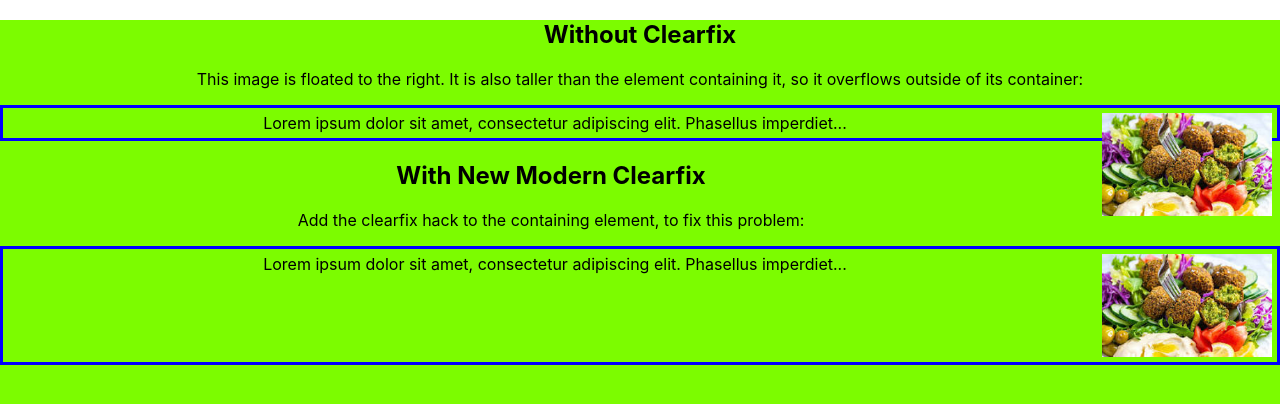
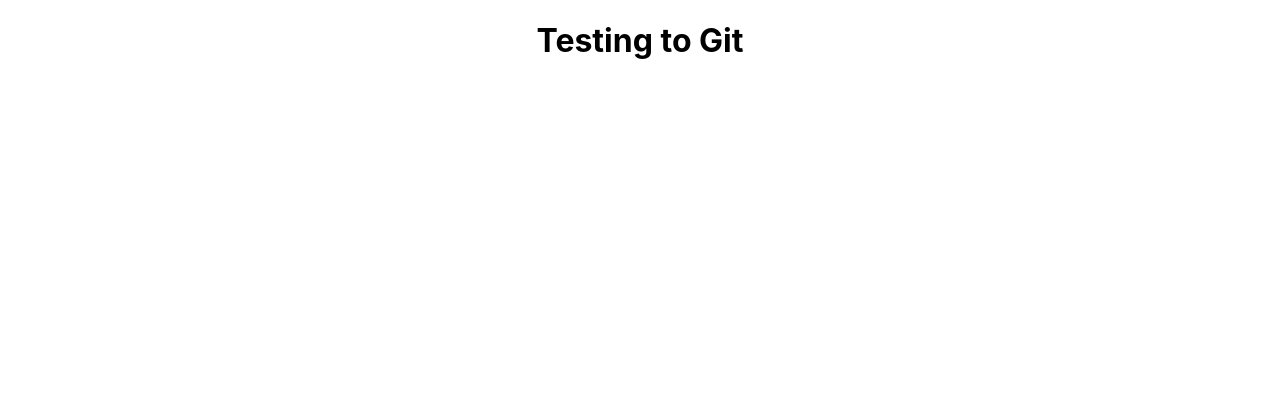
Before and after one commit to hammock1/MyOwnProject, a React (Create React App) app: page / in a window 1280 px wide. Shown: the top 404 px of the page. Built offline with nearby package versions, Linux system fonts and the light colour scheme.

Commit message:
third commit with a test

```diff
--- a/src/App.js
+++ b/src/App.js
@@ -1,11 +1,13 @@
 
 import './App.css';
 import { ClearFix } from './components/ClearFix';
+import { Test } from './components/Test';
 
 function App() {
   return (
     <div className="App">
-      <ClearFix/>
+      <Test/>
+
 
     </div>
   );
--- /dev/null
+++ b/src/components/Test.js
@@ -0,0 +1,22 @@
+export const Test = ()=>{
+
+    return (
+        <div>
+           <h1>Testing to Git</h1>
+
+
+        </div>
+
+
+
+    )
+
+
+
+
+
+
+
+
+
+}
```
